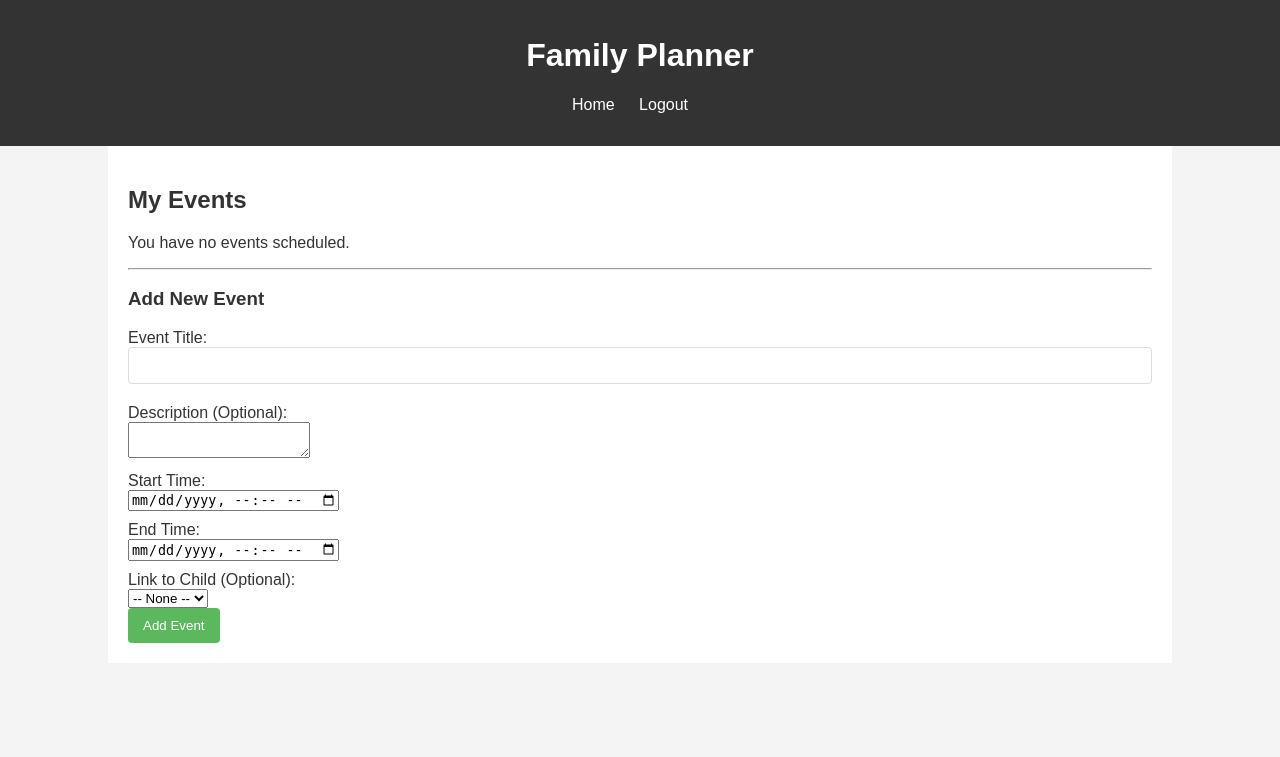
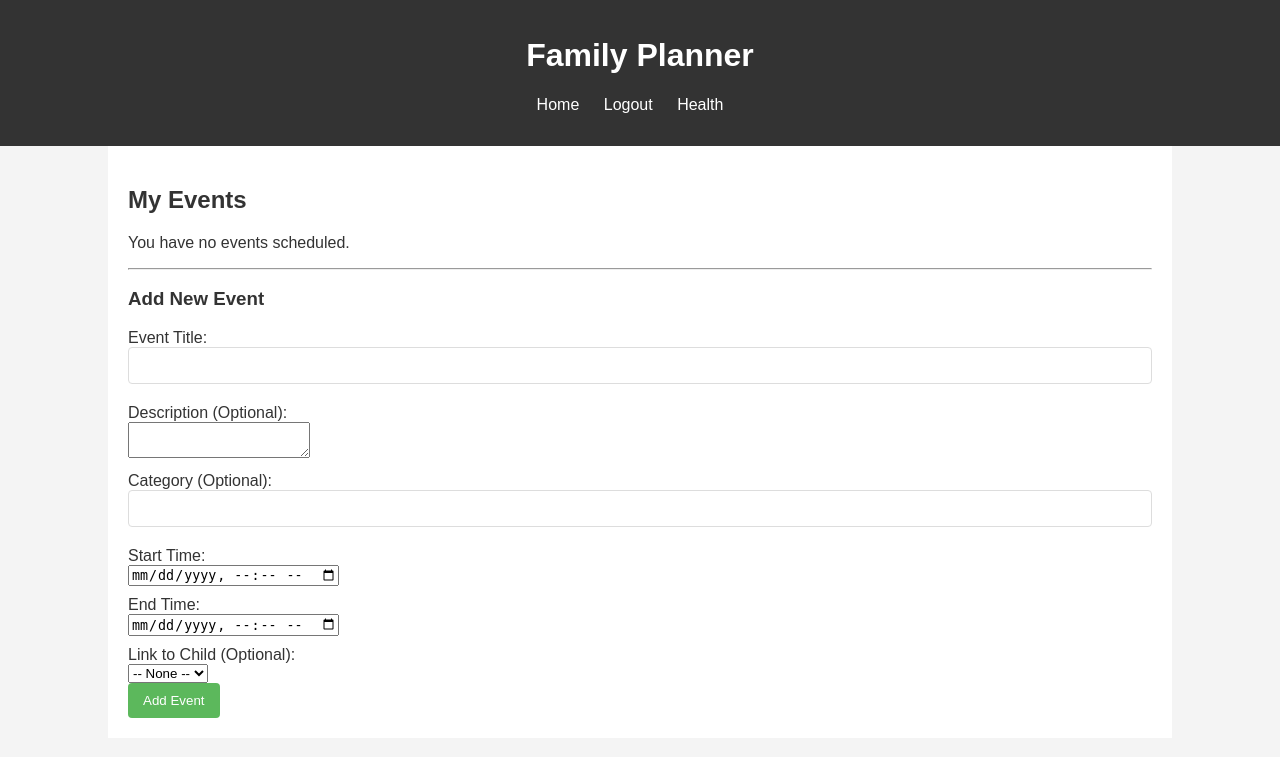
Before and after one commit to sbakidi/Family-planner, a Flask app: template templates/events.html in a window 1280 px wide. Shown: the top 757 px of the page. Run offline with Flask 3, Linux system fonts and the light colour scheme; the template is opened without the code that fills it, so the values that code supplies are empty; the visitor is signed in with stand-in values (Sample User, id 1).

Commit message:
Add event category and health dashboard

```diff
--- a/app.py
+++ b/app.py
@@ -2,11 +2,12 @@ from flask import Flask, request, jsonify, render_template, redirect, url_for, s
 from sqlalchemy.exc import SQLAlchemyError
 import os # For secret key
 
-from src import auth, user, shift, child, event # Models
-from src import shift_manager, child_manager, event_manager, shift_pattern_manager # Managers
+from src import auth, user, shift, child, event  # Models
+from src import shift_manager, child_manager, event_manager, shift_pattern_manager  # Managers
 from src.database import init_db, SessionLocal
-# Import residency_period model for init_db
-from src import residency_period
+from src import residency_period  # Import residency_period model for init_db
+from src import health_device
+from datetime import datetime, timedelta
 
 # Initialize the database (create tables if they don't exist)
 # This should be called once when the application starts.
@@ -211,7 +212,8 @@ def api_create_event():
         start_time_str=data['start_time'],
         end_time_str=data['end_time'],
         linked_user_id=data.get('user_id'), # Optional
-        linked_child_id=data.get('child_id') # Optional
+        linked_child_id=data.get('child_id'), # Optional
+        category=data.get('category')
     )
     if new_event_obj:
         return jsonify(new_event_obj.to_dict()), 201
@@ -256,6 +258,7 @@ def api_update_event(event_id):
         end_time_str=data.get('end_time'),
         linked_user_id=data.get('user_id') if not unlink_user else None,
         linked_child_id=data.get('child_id') if not unlink_child else None,
+        category=data.get('category'),
         unlink_user=unlink_user,
         unlink_child=unlink_child
     )
@@ -570,6 +573,7 @@ def add_event_web():
     user_id = session['user_id']
     title = request.form.get('title')
     description = request.form.get('description')
+    category = request.form.get('category')
     start_time_str_html = request.form.get('start_time') # HTML datetime-local
     end_time_str_html = request.form.get('end_time')     # HTML datetime-local
     child_id_str = request.form.get('child_id')
@@ -606,7 +610,8 @@ def add_event_web():
         start_time_str=start_time_formatted,
         end_time_str=end_time_formatted,
         linked_user_id=user_id, # Auto-link to current user
-        linked_child_id=linked_child_id if linked_child_id else None # Ensure None if 0 or empty
+        linked_child_id=linked_child_id if linked_child_id else None, # Ensure None if 0 or empty
+        category=category
     )
 
     if new_event:
@@ -616,6 +621,24 @@ def add_event_web():
         flash('Failed to add event. Please check your input or try again.', 'danger')
 
     return redirect(url_for('events_view'))
+
+
+@app.route('/health', methods=['GET'])
+def health_dashboard():
+    if 'user_id' not in session:
+        flash('Please login to view health data.', 'warning')
+        return redirect(url_for('login'))
+
+    device = health_device.device_from_env()
+    summary = None
+    if device:
+        today = datetime.today().date()
+        start = today - timedelta(days=6)
+        steps = device.fetch_steps(start, today)
+        sleep = device.fetch_sleep(start, today)
+        summary = health_device.summarize_health(steps, sleep)
+
+    return render_template('health.html', summary=summary)
 
 
 # --- Child Web Routes ---
--- a/requirements.txt
+++ b/requirements.txt
@@ -1,3 +1,4 @@
 Flask
 SQLAlchemy
 pytest
+requests
--- a/src/event.py
+++ b/src/event.py
@@ -9,6 +9,7 @@ class Event(Base):
     id = Column(Integer, primary_key=True, index=True)
     title = Column(String, index=True)
     description = Column(String, nullable=True)
+    category = Column(String, nullable=True)
     start_time = Column(DateTime) # Previous: start_time (str)
     end_time = Column(DateTime)   # Previous: end_time (str)
 
@@ -38,6 +39,7 @@ class Event(Base):
             "id": self.id,
             "title": self.title,
             "description": self.description,
+            "category": self.category,
             "start_time": self.start_time.isoformat() if self.start_time else None,
             "end_time": self.end_time.isoformat() if self.end_time else None,
             "user_id": self.user_id,
--- a/templates/events.html
+++ b/templates/events.html
@@ -11,6 +11,9 @@
                 <li>
                     <strong>{{ event.title }}</strong>
                     <p>{{ event.description if event.description else 'No description.' }}</p>
+                    {% if event.category %}
+                        <em>Category: {{ event.category }}</em><br>
+                    {% endif %}
                     <small>
                         From: {{ event.start_time.strftime('%Y-%m-%d %H:%M') if event.start_time else 'N/A' }} <br>
                         To: {{ event.end_time.strftime('%Y-%m-%d %H:%M') if event.end_time else 'N/A' }}
@@ -50,6 +53,10 @@
             <textarea id="description" name="description"></textarea>
         </div>
         <div>
+            <label for="category">Category (Optional):</label>
+            <input type="text" id="category" name="category">
+        </div>
+        <div>
             <label for="start_time">Start Time:</label>
             <input type="datetime-local" id="start_time" name="start_time" required>
         </div>
--- a/templates/layout.html
+++ b/templates/layout.html
@@ -32,6 +32,7 @@
                 <li><a href="{{ url_for('index') }}">Home</a></li>
                 {% if session.get('user_id') %}
                     <li><a href="{{ url_for('logout') }}">Logout</a></li>
+                    <li><a href="{{ url_for('health_dashboard') }}">Health</a></li>
                     {# Add other authenticated links here, e.g., Profile, Dashboard #}
                 {% else %}
                     <li><a href="{{ url_for('login') }}">Login</a></li>
```
Also changed, not shown: src/event_manager.py (+7 -1 lines), src/health_device.py (added, +51 -0 lines), templates/health.html (added, +13 -0 lines).
